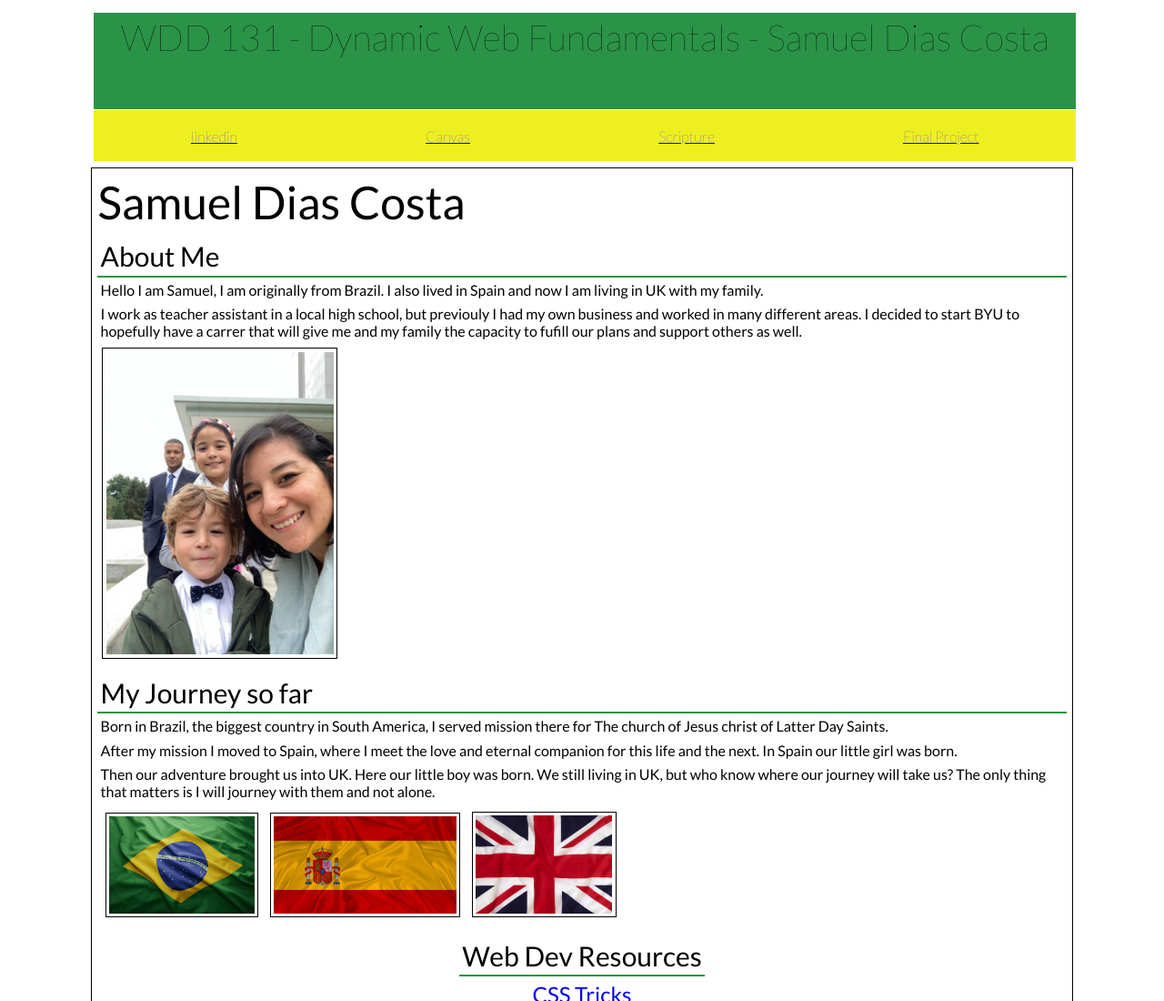
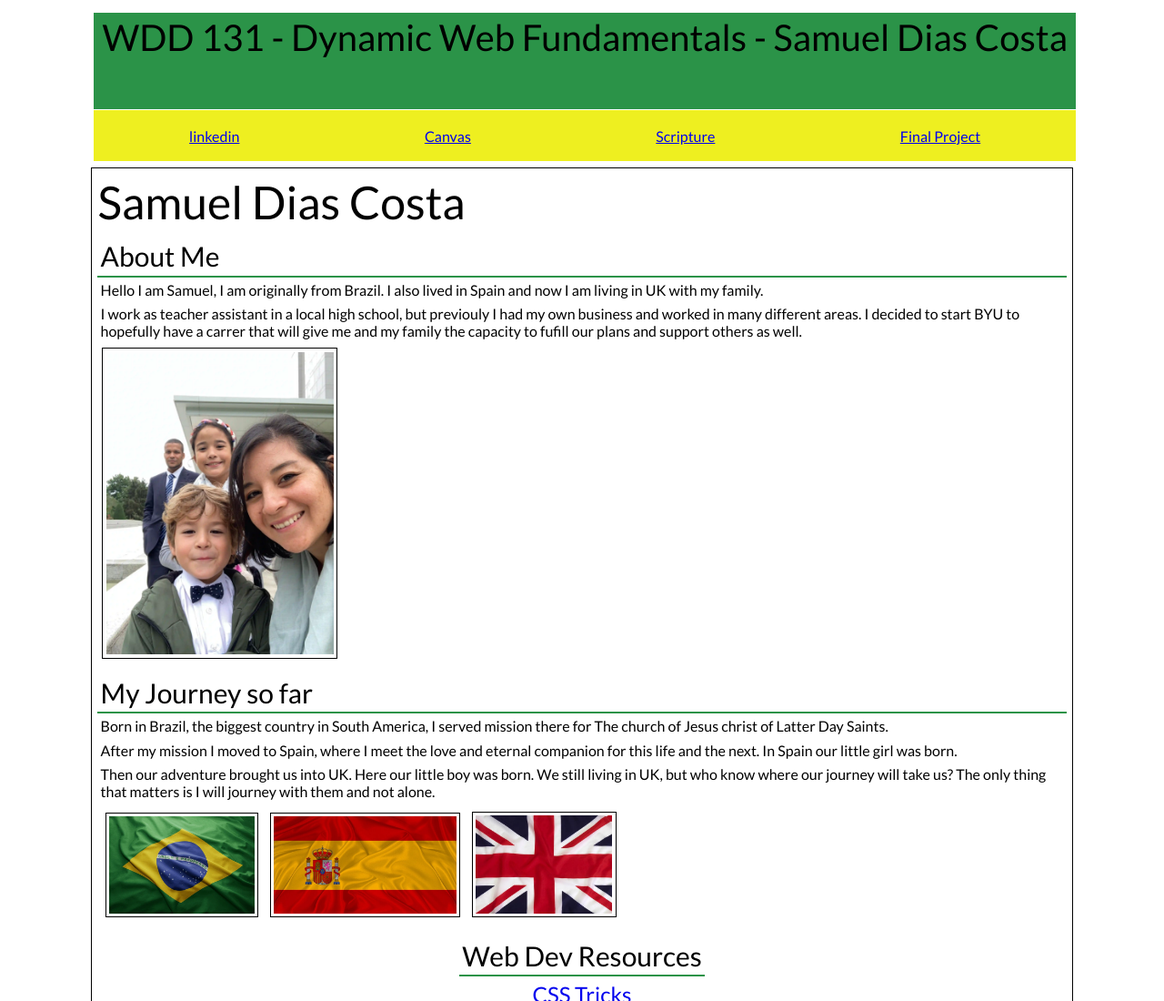
Before and after one commit to costasamd/wdd131, a plain HTML site: page index.html in a window 1280 px wide. Shown: the top 1100 px of the page at 91% size. Drawn offline with Linux system fonts and the light colour scheme.

```diff
--- a/styles/bases.css
+++ b/styles/bases.css
@@ -24,8 +24,7 @@ body{
 header{
     grid-column: 1/4;
     width: 100%;
-    font-family: "Lato", sans-serif;
-    font-weight: 100;
+
 }
 
 main{
```
